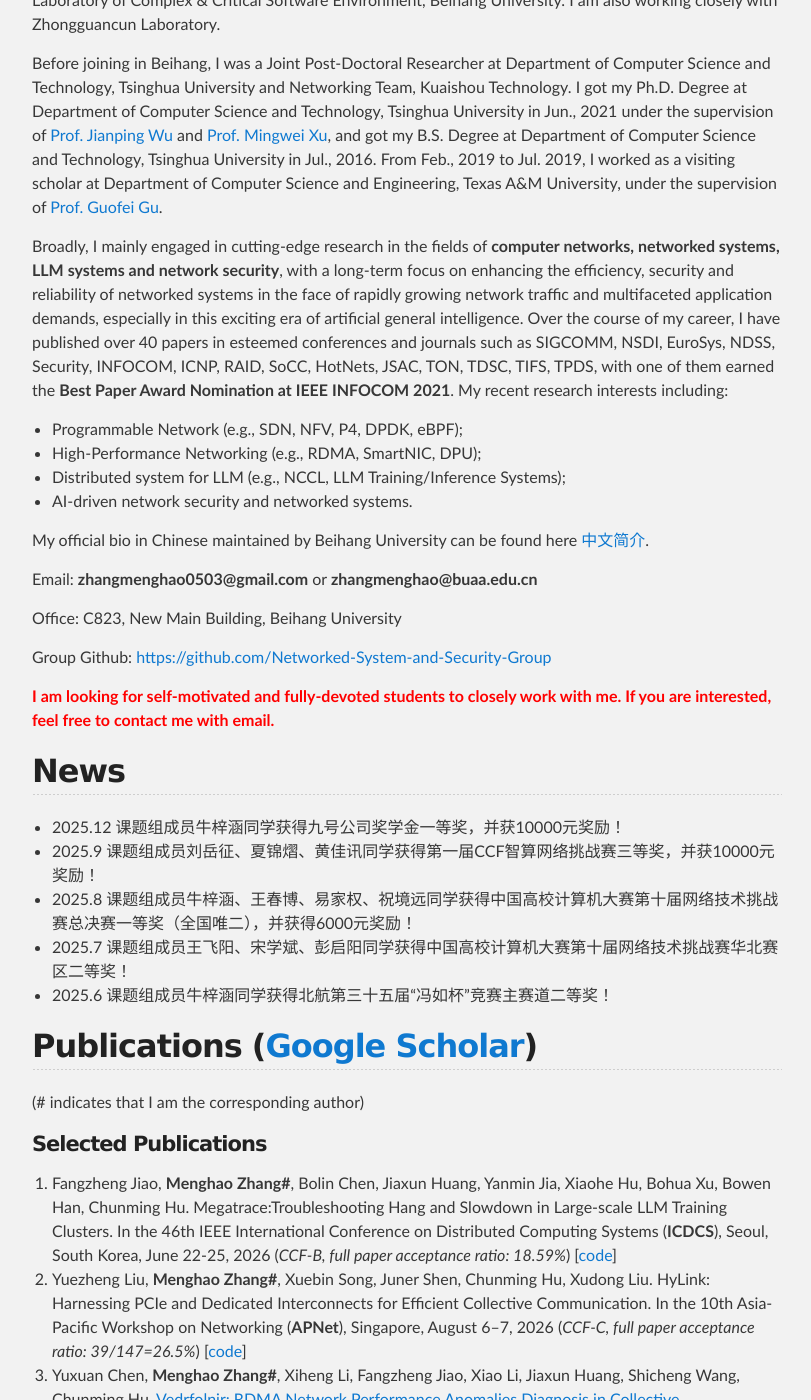
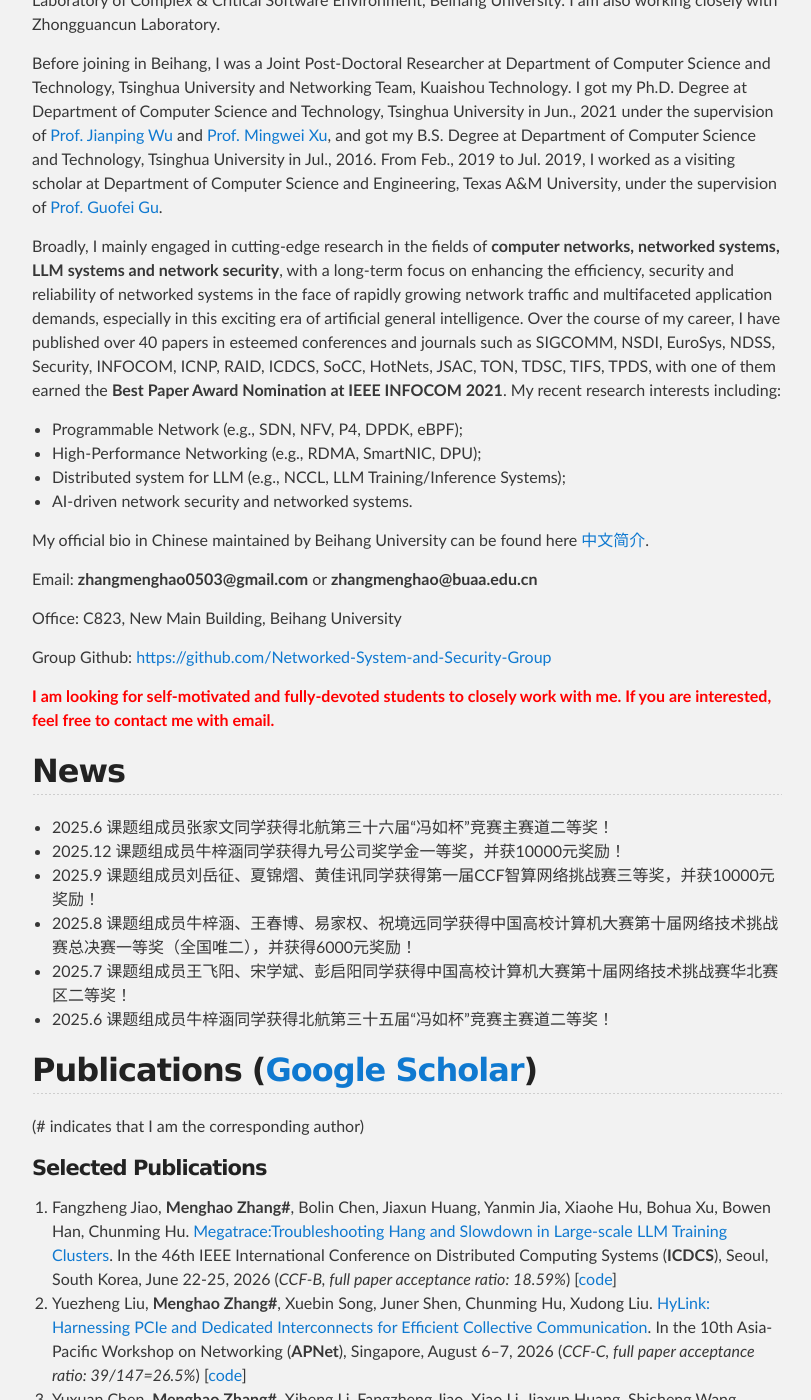
Before and after one commit to zhangmenghao/zhangmenghao.github.io, a Jekyll site: the page built from index.md, in a window 1280 px wide and 1400 px high, scrolled down 420 px. Shown: the whole window, without its empty margins (233-1044 px from the left). Built offline with Jekyll 4.4.1, drawn with Linux system fonts in a browser that asks for light colours.

Commit message:
Update paper

```diff
--- a/index.md
+++ b/index.md
@@ -14,7 +14,7 @@ I got my Ph.D. Degree at Department of Computer Science and Technology, Tsinghua
 From Feb., 2019 to Jul. 2019, I worked as a visiting scholar at Department of Computer Science and Engineering, Texas A&M University, under the supervision of [Prof. Guofei Gu](http://faculty.cs.tamu.edu/guofei/).
 
 Broadly, I mainly engaged in cutting-edge research in the fields of __computer networks, networked systems, LLM systems and network security__, with a long-term focus on enhancing the efficiency, security and reliability of networked systems in the face of rapidly growing network traffic and multifaceted application demands, especially in this exciting era of artificial general intelligence.
-Over the course of my career, I have published over 40 papers in esteemed conferences and journals such as SIGCOMM, NSDI, EuroSys, NDSS, Security, INFOCOM, ICNP, RAID, SoCC, HotNets, JSAC, TON, TDSC, TIFS, TPDS, with one of them earned the __Best Paper Award Nomination at IEEE INFOCOM 2021__. My recent research interests including:
+Over the course of my career, I have published over 40 papers in esteemed conferences and journals such as SIGCOMM, NSDI, EuroSys, NDSS, Security, INFOCOM, ICNP, RAID, ICDCS, SoCC, HotNets, JSAC, TON, TDSC, TIFS, TPDS, with one of them earned the __Best Paper Award Nomination at IEEE INFOCOM 2021__. My recent research interests including:
 * Programmable Network (e.g., SDN, NFV, P4, DPDK, eBPF);
 * High-Performance Networking (e.g., RDMA, SmartNIC, DPU);
 * Distributed system for LLM (e.g., NCCL, LLM Training/Inference Systems);
@@ -33,6 +33,7 @@ Group Github: [https://github.com/Networked-System-and-Security-Group](https://g
 
 
 ## News
+* 2025.6 课题组成员张家文同学获得北航第三十六届“冯如杯”竞赛主赛道二等奖！
 * 2025.12 课题组成员牛梓涵同学获得九号公司奖学金一等奖，并获10000元奖励！
 * 2025.9 课题组成员刘岳征、夏锦熠、黄佳讯同学获得第一届CCF智算网络挑战赛三等奖，并获10000元奖励！
 * 2025.8 课题组成员牛梓涵、王春博、易家权、祝境远同学获得中国高校计算机大赛第十届网络技术挑战赛总决赛一等奖（全国唯二），并获得6000元奖励！
@@ -43,10 +44,10 @@ Group Github: [https://github.com/Networked-System-and-Security-Group](https://g
 (# indicates that I am the corresponding author)
 #### Selected Publications
 30. Fangzheng Jiao, __Menghao Zhang#__, Bolin Chen, Jiaxun Huang, Yanmin Jia, Xiaohe Hu, Bohua Xu, Bowen Han, Chunming Hu.
-Megatrace:Troubleshooting Hang and Slowdown in Large-scale LLM Training Clusters.
+[Megatrace:Troubleshooting Hang and Slowdown in Large-scale LLM Training Clusters](./papers/ICDCS2026-Megatrace.pdf).
 In the 46th IEEE International Conference on Distributed Computing Systems (**ICDCS**), Seoul, South Korea, June 22-25, 2026 (*CCF-B, full paper acceptance ratio: 18.59%*) [[code](https://github.com/sii-research/Megatrace)]
 29. Yuezheng Liu, __Menghao Zhang#__, Xuebin Song, Juner Shen, Chunming Hu, Xudong Liu.
-HyLink: Harnessing PCIe and Dedicated Interconnects for Efficient Collective Communication.
+[HyLink: Harnessing PCIe and Dedicated Interconnects for Efficient Collective Communication](./papers/APNet2026-HyLink.pdf).
 In the 10th Asia-Pacific Workshop on Networking (**APNet**), Singapore, August 6–7, 2026 (*CCF-C, full paper acceptance ratio: 39/147=26.5%*) [[code](https://github.com/Networked-System-and-Security-Group/HyLink)]
 28. Yuxuan Chen, __Menghao Zhang#__, Xiheng Li, Fangzheng Jiao, Xiao Li, Jiaxun Huang, Shicheng Wang, Chunming Hu.
 [Vedrfolnir: RDMA Network Performance Anomalies Diagnosis in Collective Communications](./papers/INFOCOM2026-Vedrfolnir.pdf).
```
Also changed, not shown: 2 other files.
